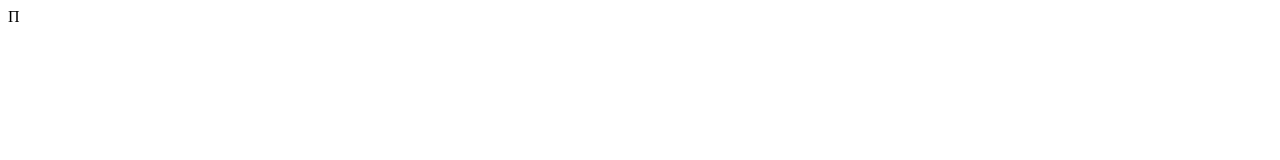
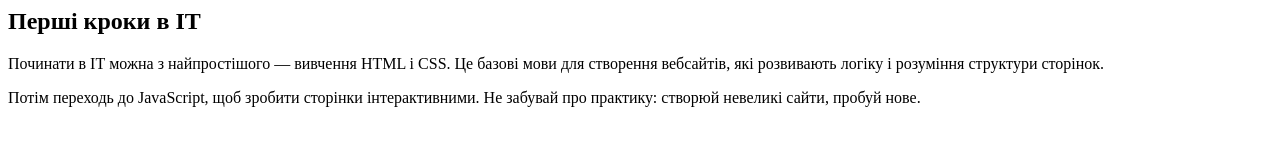
Before and after one commit to Romchuk1/Practike5, a plain HTML site: page index.html in a window 1280 px wide. Drawn offline with Linux system fonts and the light colour scheme.

Commit message:
Опис змін, наприклад: Додаю два файли

```diff
--- a/index.html
+++ b/index.html
@@ -1,11 +1,14 @@
-<DOCTYPE html>
-    <html lang="uk">
-        <head>
-            <meta charset="UTF-8">
-            <meta name="viewport" content="width=device-width, initial-scale=1.0">П
-            <title>Практична</title>
-        </head>
-        <body>
-        </body>
-    </html>
-</DOCTYPE>
+<main>
+  <article class="post">
+    <h2>Перші кроки в ІТ</h2>
+    <p>
+      Починати в ІТ можна з найпростішого — вивчення HTML і CSS.
+      Це базові мови для створення вебсайтів, які розвивають логіку
+      і розуміння структури сторінок.
+    </p>
+    <p>
+      Потім переходь до JavaScript, щоб зробити сторінки інтерактивними.
+      Не забувай про практику: створюй невеликі сайти, пробуй нове.
+    </p>
+  </article>
+</main>
--- /dev/null
+++ b/style.css
@@ -0,0 +1,35 @@
+main {
+  max-width: 900px;
+  margin: 40px auto;
+  padding: 20px;
+}
+
+.post {
+  position: relative;
+  background: #fff;
+  padding: 25px;
+  border-radius: 8px;
+  box-shadow: 0 2px 6px rgba(0,0,0,0.1);
+  line-height: 1.6;
+}
+
+.post h2 {
+  margin-bottom: 15px;
+  color: #222;
+}
+
+.post p {
+  margin-bottom: 10px;
+}
+
+.post::before {
+  content: "";
+  position: absolute;
+  top: -10px;
+  left: -10px;
+  width: 50px;
+  height: 50px;
+  background: rgba(0,123,255,0.1);
+  border-radius: 50%;
+  z-index: -1;
+}
```
